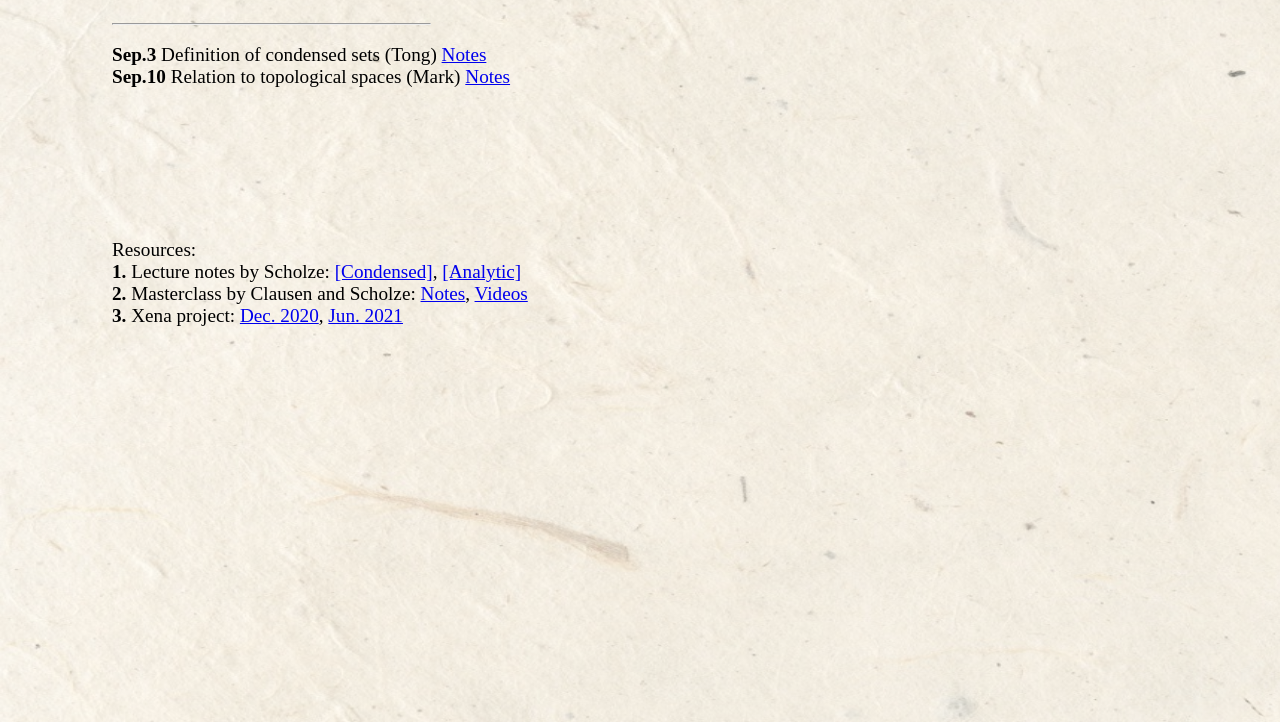
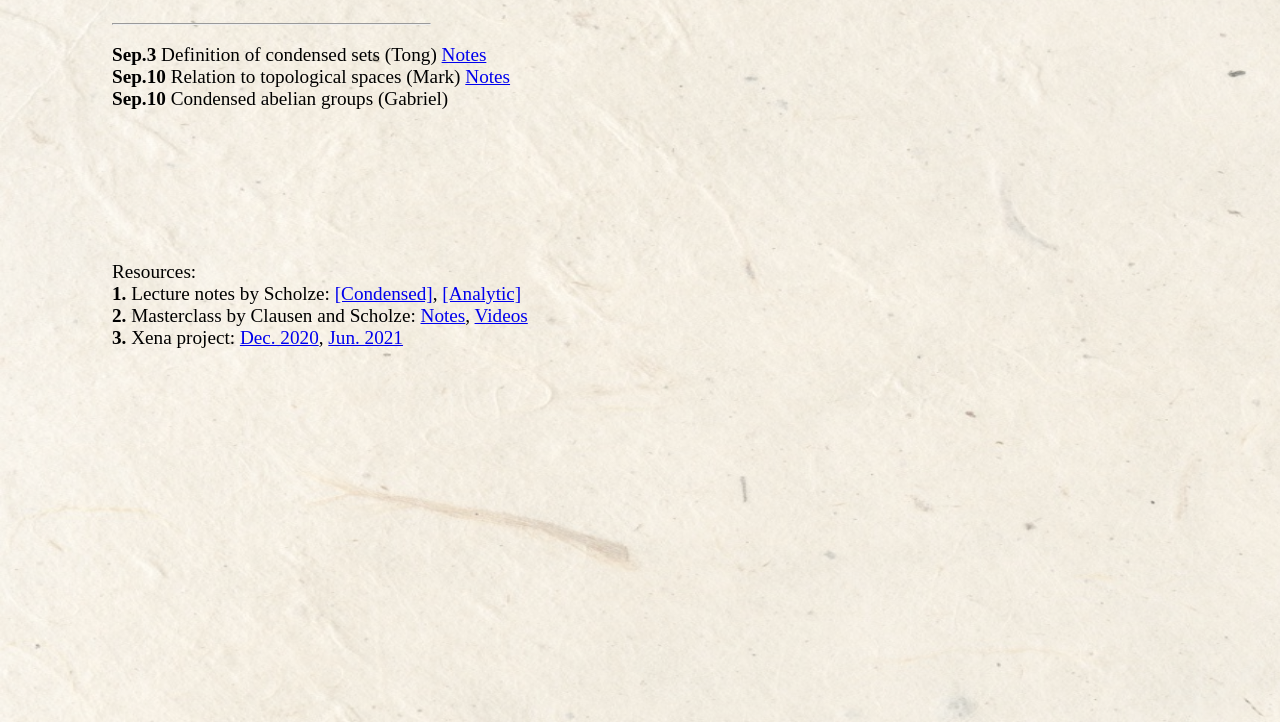
Before and after one commit to tongchow/tongchow.github.io, a plain HTML site: page CondensedSeminar.html in a window 1280 px wide. Shown: the part 78-800 px from the top of the page. Drawn offline with Linux system fonts and the light colour scheme.

Commit message:
13/09/21

```diff
--- a/CondensedSeminar.html
+++ b/CondensedSeminar.html
@@ -50,6 +50,7 @@ p {
 <p>
 <b>Sep.3</b> Definition of condensed sets (Tong) <a href="1Tong.pdf">Notes</a> <br>
 <b>Sep.10</b> Relation to topological spaces (Mark) <a href="2Mark.pdf">Notes</a><br>
+<b>Sep.10</b> Condensed abelian groups (Gabriel) <br>
 <br><br><br><br><br><br>
 </p>
 
```
